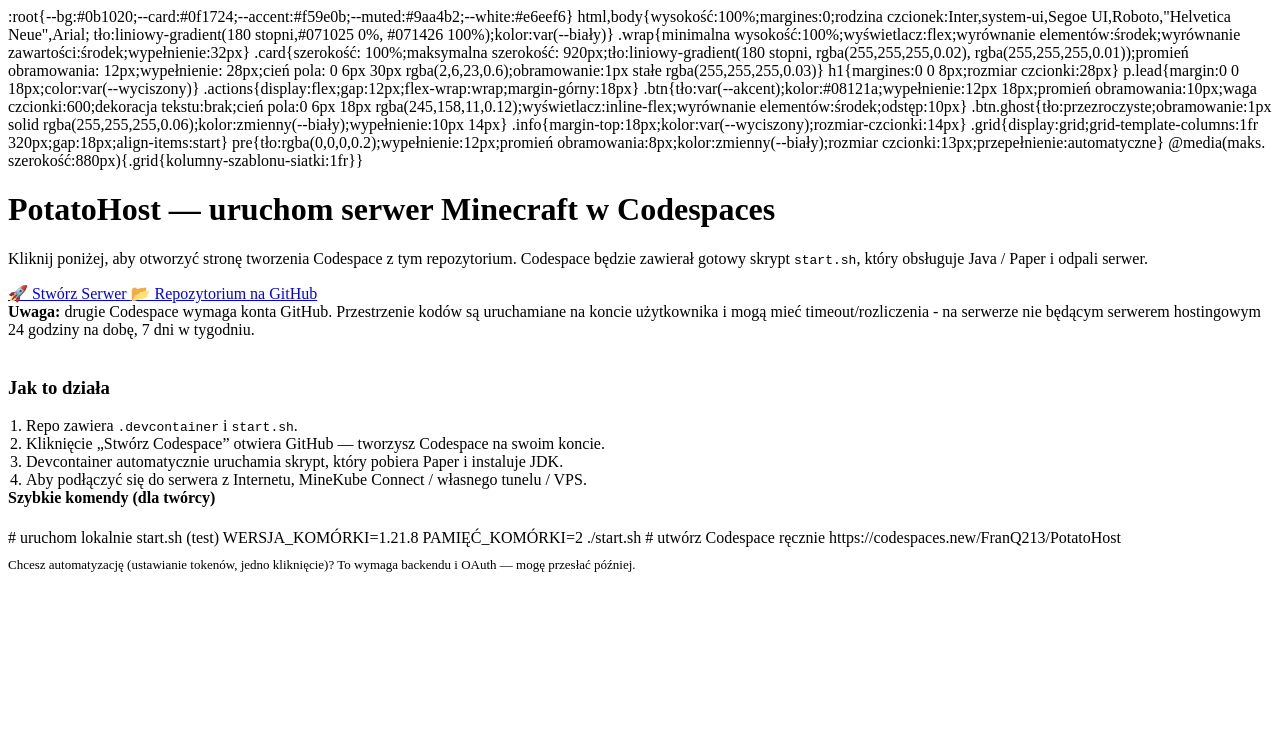
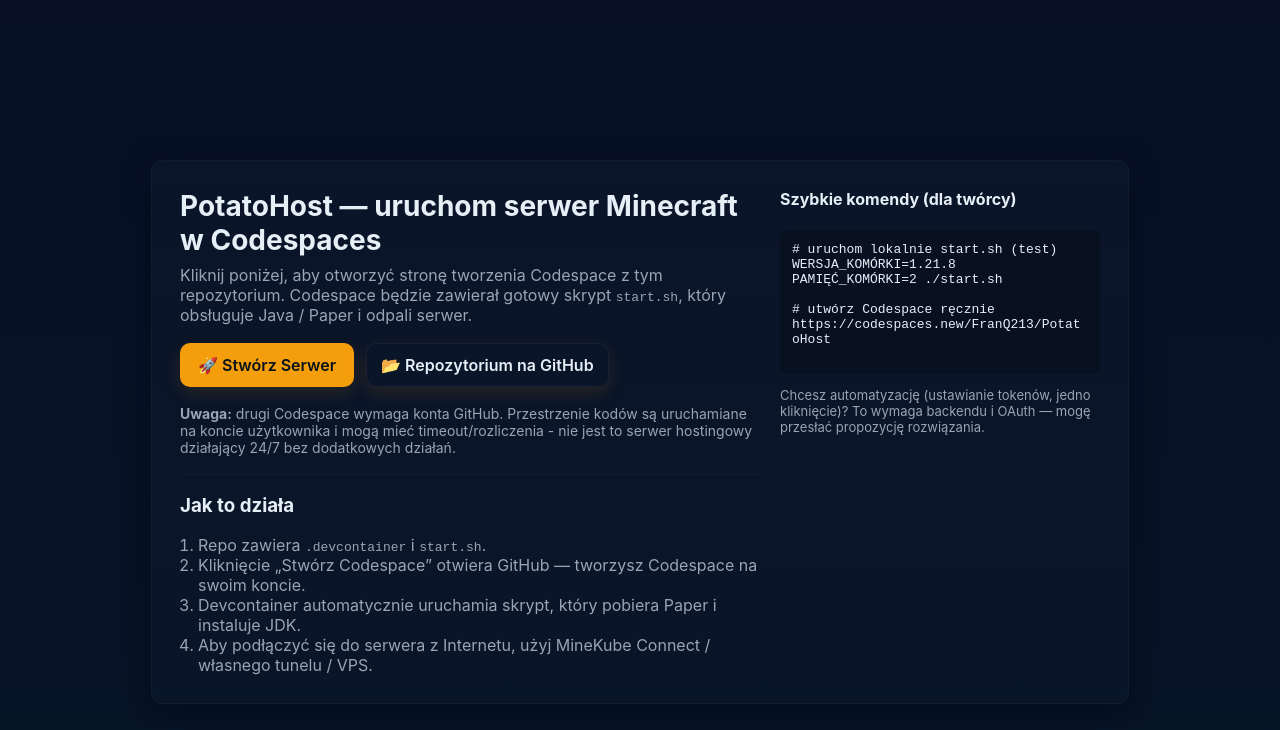
Before and after one commit to FranQ213/PotatoHost, a plain HTML site: page index.html in a window 1280 px wide. Drawn offline with Linux system fonts and the light colour scheme.

Commit message:
Update index.html

```diff
--- a/index.html
+++ b/index.html
@@ -1,36 +1,129 @@
 <!doctype html>
 <html lang="pl">
-<głowa>
+<head>
+  <meta charset="utf-8" />
+  <meta name="viewport" content="width=device-width, initial-scale=1" />
+  <title>PotatoHost — szybkie uruchomienie serwera Minecraft</title>
+
   <link rel="icon" href="favicon.ico" sizes="any">
-<link rel="icon" type="image/png" href="favicon.png">
-    <meta charset="utf-8" />
-  <meta name="viewport" content="szerokość=szerokość-urządzenia,skala-początkowa=1" />
-  <title>PotatoHost — szybkie uruchomienie serwera Minecraft</title>
-  <styl>
-    :root{--bg:#0b1020;--card:#0f1724;--accent:#f59e0b;--muted:#9aa4b2;--white:#e6eef6}
-    html,body{wysokość:100%;margines:0;rodzina czcionek:Inter,system-ui,Segoe UI,Roboto,"Helvetica Neue",Arial; tło:liniowy-gradient(180 stopni,#071025 0%, #071426 100%);kolor:var(--biały)}
-    .wrap{minimalna wysokość:100%;wyświetlacz:flex;wyrównanie elementów:środek;wyrównanie zawartości:środek;wypełnienie:32px}
-    .card{szerokość: 100%;maksymalna szerokość: 920px;tło:liniowy-gradient(180 stopni, rgba(255,255,255,0.02), rgba(255,255,255,0.01));promień obramowania: 12px;wypełnienie: 28px;cień pola: 0 6px 30px rgba(2,6,23,0.6);obramowanie:1px stałe rgba(255,255,255,0.03)}
-    h1{margines:0 0 8px;rozmiar czcionki:28px}
-    p.lead{margin:0 0 18px;color:var(--wyciszony)}
-    .actions{display:flex;gap:12px;flex-wrap:wrap;margin-górny:18px}
-    .btn{tło:var(--akcent);kolor:#08121a;wypełnienie:12px 18px;promień obramowania:10px;waga czcionki:600;dekoracja tekstu:brak;cień pola:0 6px 18px rgba(245,158,11,0.12);wyświetlacz:inline-flex;wyrównanie elementów:środek;odstęp:10px}
-    .btn.ghost{tło:przezroczyste;obramowanie:1px solid rgba(255,255,255,0.06);kolor:zmienny(--biały);wypełnienie:10px 14px}
-    .info{margin-top:18px;kolor:var(--wyciszony);rozmiar-czcionki:14px}
-    .grid{display:grid;grid-template-columns:1fr 320px;gap:18px;align-items:start}
-    pre{tło:rgba(0,0,0,0.2);wypełnienie:12px;promień obramowania:8px;kolor:zmienny(--biały);rozmiar czcionki:13px;przepełnienie:automatyczne}
-    @media(maks. szerokość:880px){.grid{kolumny-szablonu-siatki:1fr}}
-  </styl>
+  <link rel="icon" type="image/png" href="favicon.png">
+
+  <style>
+    :root {
+      --bg: #0b1020;
+      --card: #0f1724;
+      --accent: #f59e0b;
+      --muted: #9aa4b2;
+      --white: #e6eef6;
+    }
+
+    html, body {
+      height: 100%;
+      margin: 0;
+      font-family: Inter, system-ui, "Segoe UI", Roboto, "Helvetica Neue", Arial, sans-serif;
+      background: linear-gradient(180deg, #071025 0%, #071426 100%);
+      color: var(--white);
+    }
+
+    .wrap {
+      min-height: 100%;
+      display: flex;
+      align-items: center;
+      justify-content: center;
+      padding: 32px;
+    }
+
+    .card {
+      width: 100%;
+      max-width: 920px;
+      background: linear-gradient(180deg, rgba(255,255,255,0.02), rgba(255,255,255,0.01));
+      border-radius: 12px;
+      padding: 28px;
+      box-shadow: 0 6px 30px rgba(2,6,23,0.6);
+      border: 1px solid rgba(255,255,255,0.03);
+    }
+
+    h1 {
+      margin: 0 0 8px;
+      font-size: 28px;
+    }
+
+    p.lead {
+      margin: 0 0 18px;
+      color: var(--muted);
+    }
+
+    .actions {
+      display: flex;
+      gap: 12px;
+      flex-wrap: wrap;
+      margin-top: 18px;
+    }
+
+    .btn {
+      background: var(--accent);
+      color: #08121a;
+      padding: 12px 18px;
+      border-radius: 10px;
+      font-weight: 600;
+      text-decoration: none;
+      box-shadow: 0 6px 18px rgba(245,158,11,0.12);
+      display: inline-flex;
+      align-items: center;
+      gap: 10px;
+    }
+
+    .btn.ghost {
+      background: transparent;
+      border: 1px solid rgba(255,255,255,0.06);
+      color: var(--white);
+      padding: 10px 14px;
+    }
+
+    .info {
+      margin-top: 18px;
+      color: var(--muted);
+      font-size: 14px;
+    }
+
+    .grid {
+      display: grid;
+      grid-template-columns: 1fr 320px;
+      gap: 18px;
+      align-items: start;
+    }
+
+    pre {
+      background: rgba(0,0,0,0.2);
+      padding: 12px;
+      border-radius: 8px;
+      color: var(--white);
+      font-size: 13px;
+      overflow: auto;
+      white-space: pre-wrap;
+      word-break: break-word;
+    }
+
+    @media (max-width: 880px) {
+      .grid {
+        grid-template-columns: 1fr;
+      }
+    }
+  </style>
 </head>
-<treść>
+
+<body>
   <div class="wrap">
-    <div class="karta">
+    <div class="card">
       <div class="grid">
         <div>
           <h1>PotatoHost — uruchom serwer Minecraft w Codespaces</h1>
-          <p class="lead">Kliknij poniżej, aby otworzyć stronę tworzenia Codespace z tym repozytorium. Codespace będzie zawierał gotowy skrypt <code>start.sh</code>, który obsługuje Java / Paper i odpali serwer.</p>
+          <p class="lead">
+            Kliknij poniżej, aby otworzyć stronę tworzenia Codespace z tym repozytorium. Codespace będzie zawierał gotowy skrypt
+            <code>start.sh</code>, który obsługuje Java / Paper i odpali serwer.
+          </p>
 
-          <div class="akcje">
+          <div class="actions">
             <!-- główny przycisk otwierający GitHub Codespaces -->
             <a class="btn" href="https://codespaces.new/FranQ213/PotatoHost" target="_blank" rel="noopener noreferrer">
               🚀 Stwórz Serwer
@@ -43,7 +136,8 @@
           </div>
 
           <div class="info">
-            <strong>Uwaga:</strong> drugie Codespace wymaga konta GitHub. Przestrzenie kodów są uruchamiane na koncie użytkownika i mogą mieć timeout/rozliczenia - na serwerze nie będącym serwerem hostingowym 24 godziny na dobę, 7 dni w tygodniu.
+            <strong>Uwaga:</strong> drugi Codespace wymaga konta GitHub. Przestrzenie kodów są uruchamiane na koncie użytkownika i mogą mieć timeout/rozliczenia -
+            nie jest to serwer hostingowy działający 24/7 bez dodatkowych działań.
           </div>
 
           <hr style="margin:18px 0;border:none;border-top:1px solid rgba(255,255,255,0.03)">
@@ -53,13 +147,13 @@
             <li>Repo zawiera <code>.devcontainer</code> i <code>start.sh</code>.</li>
             <li>Kliknięcie „Stwórz Codespace” otwiera GitHub — tworzysz Codespace na swoim koncie.</li>
             <li>Devcontainer automatycznie uruchamia skrypt, który pobiera Paper i instaluje JDK.</li>
-            <li>Aby podłączyć się do serwera z Internetu, MineKube Connect / własnego tunelu / VPS.</li>
+            <li>Aby podłączyć się do serwera z Internetu, użyj MineKube Connect / własnego tunelu / VPS.</li>
           </ol>
         </div>
 
         <div>
           <h4 style="margin-top:0">Szybkie komendy (dla twórcy)</h4>
-          <poprzednio>
+          <pre>
 # uruchom lokalnie start.sh (test)
 WERSJA_KOMÓRKI=1.21.8 PAMIĘĆ_KOMÓRKI=2 ./start.sh
 
@@ -67,10 +161,12 @@
 https://codespaces.new/FranQ213/PotatoHost
           </pre>
 
-          <p style="color:var(--muted);font-size:13px;margin-top:10px">Chcesz automatyzację (ustawianie tokenów, jedno kliknięcie)? To wymaga backendu i OAuth — mogę przesłać później.</p>
+          <p style="color:var(--muted);font-size:13px;margin-top:10px">
+            Chcesz automatyzację (ustawianie tokenów, jedno kliknięcie)? To wymaga backendu i OAuth — mogę przesłać propozycję rozwiązania.
+          </p>
         </div>
       </div>
     </div>
   </div>
-</ciało>
+</body>
 </html>
```
